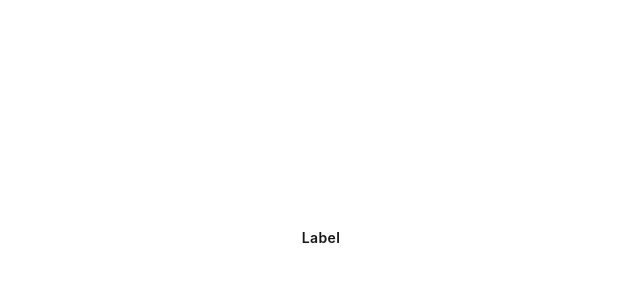
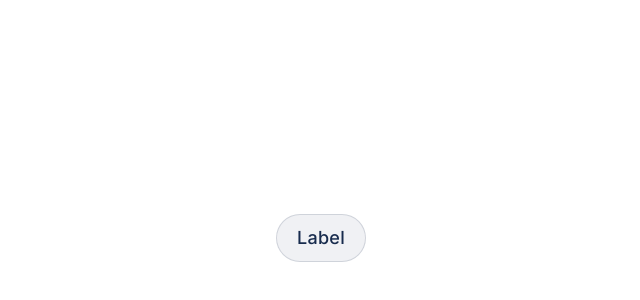
Before and after one commit to jakwakwa/togglebutton-codingexcersise-jkotzee, a Next.js app: page / in a window 1280 px wide. Shown: the part 162-462 px from the top of the page, without its empty margins (319-959 px from the left). Built offline with nearby package versions, Linux system fonts and the light colour scheme.

Commit message:
refined component styles to match figma design

```diff
--- a/app/globals.css
+++ b/app/globals.css
@@ -1,3 +1,5 @@
+@import url('https://fonts.googleapis.com/css2?family=Inter:wght@400;500;600;700&display=swap');
+
 @tailwind base;
 @tailwind components;
 @tailwind utilities;
@@ -10,5 +12,6 @@
 body {
   color: var(--foreground);
   background: var(--background);
-  font-family: Arial, Helvetica, sans-serif;
+  font-family: 'Inter', Arial, Helvetica, sans-serif;
+  font-size: 12px;
 }
--- a/components/ui/toggle-switch/toggle-switch.constants.ts
+++ b/components/ui/toggle-switch/toggle-switch.constants.ts
@@ -1,9 +1,14 @@
 export const toggleClasses = {
-  base: "rounded-full flex items-center justify-center p-5 font-semibold font-['Inter'] leading-tight tracking-wide",
-  size: {
-    md: "text-md",
-    sm: "text-sm",
-    lg: "text-lg",
+  base: "rounded-full flex items-center justify-center font-medium font-['Inter'] leading-tight tracking-wide align-middle",
+  innerSize: {
+    md: "text-sm inline-flex self-center",
+    sm: "text-xs inline-flex self-center",
+    lg: "text-lg inline-flex self-center",
+  },
+  outerSize: {
+    md: "h-10 px-4 py-2",
+    sm: "h-6 px-2 py-1",
+    lg: "h-12 px-5",
   },
   width: {
     full: "w-full",
@@ -11,9 +16,9 @@ export const toggleClasses = {
   },
   appearance: {
     subtle:
-      "h-10 px-4 py-2 disabled:bg-[#091E42]/[3%] disabled:text-[#091E424F] disabled:cursor-not-allowed",
+      "disabled:bg-[#091E42]/[3%] disabled:text-[#091E424F] disabled:cursor-not-allowed",
     default:
-      "h-12 px-5 py-3 bg-[#091E42]/[6%] border-solid border-[1px] border-[#091E42]/[14%] disabled:bg-[#091E42]/[3%] disabled:text-[#091E424F] disabled:cursor-not-allowed",
+      "bg-[#091E42]/[6%] border-solid border-[1px] border-[#091E42]/[14%] disabled:bg-[#091E42]/[3%] disabled:text-[#091E424F] disabled:cursor-not-allowed",
   },
   icon: {
     leading: "ml-0 mr-2",
@@ -21,7 +26,7 @@ export const toggleClasses = {
   },
   state: {
     checked:
-      "bg-[#30384A]/[100%] text-[#ffffff] hover:bg-[#4B5160]/[100%] active:bg-[#30384A]/[100%]",
-    unchecked: "hover:bg-[#091E42]/[14%] active:bg-[#091E42]/[31%]",
+      "bg-[#30384A]/[100%] text-[#ffffff] active:bg-[#4B5160]/[100%] hover:bg-[#30384A]/[100%]",
+    unchecked: "text-[#172B4D] hover:bg-[#091E42]/[14%] active:bg-[#091E42]/[31%]",
   },
 } as const;
--- a/components/ui/toggle-switch/toggle-switch.tsx
+++ b/components/ui/toggle-switch/toggle-switch.tsx
@@ -20,9 +20,9 @@ interface ToggleSwitchProps {
 }
 
 const defaultProperties: ToggleSwitchProps = {
-  appearance: "subtle",
+  appearance: "default",
   state: "default",
-  size: "sm",
+  size: "lg",
   checked: false,
   width: "intrinsic",
   disabled: false,
@@ -77,7 +77,11 @@ function ToggleSwitch(props: ToggleSwitchProps): React.ReactElement {
 
   return (
     <button
-      className={getToggleClasses(options, isChecked ?? false)}
+      className={
+        getToggleClasses(options, isChecked ?? false) +
+        " " +
+        toggleClasses.outerSize[options.size ?? "sm"]
+      }
       onClick={handleClick}
       disabled={options.disabled}
     >
@@ -85,7 +89,7 @@ function ToggleSwitch(props: ToggleSwitchProps): React.ReactElement {
       {!options.iconOnly && (
         <span
           className={[
-            toggleClasses.size[options.size ?? "sm"],
+            toggleClasses.innerSize[options.size ?? "sm"],
             options.leadingIcon && "ml-2",
             options.trailingIcon && "mr-2",
           ]
```
Also changed, not shown: components/icons/toggle-icon.tsx (+3 -3 lines).
